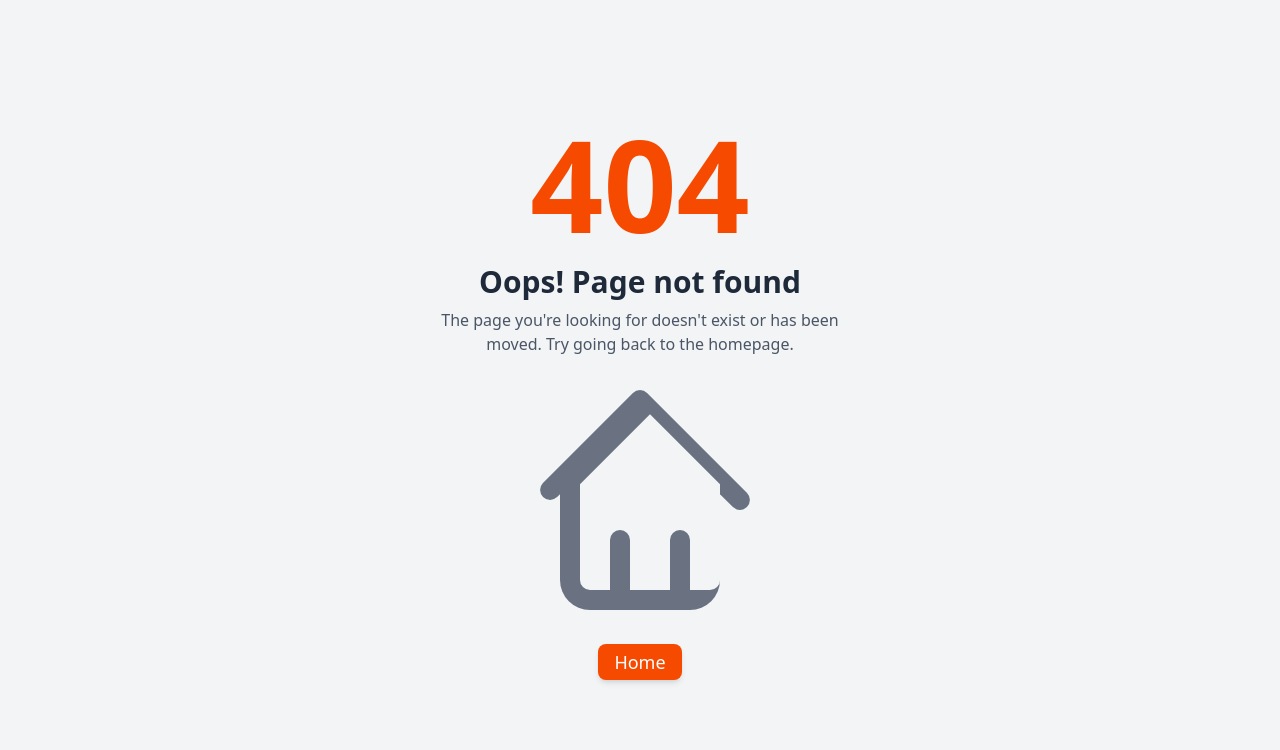
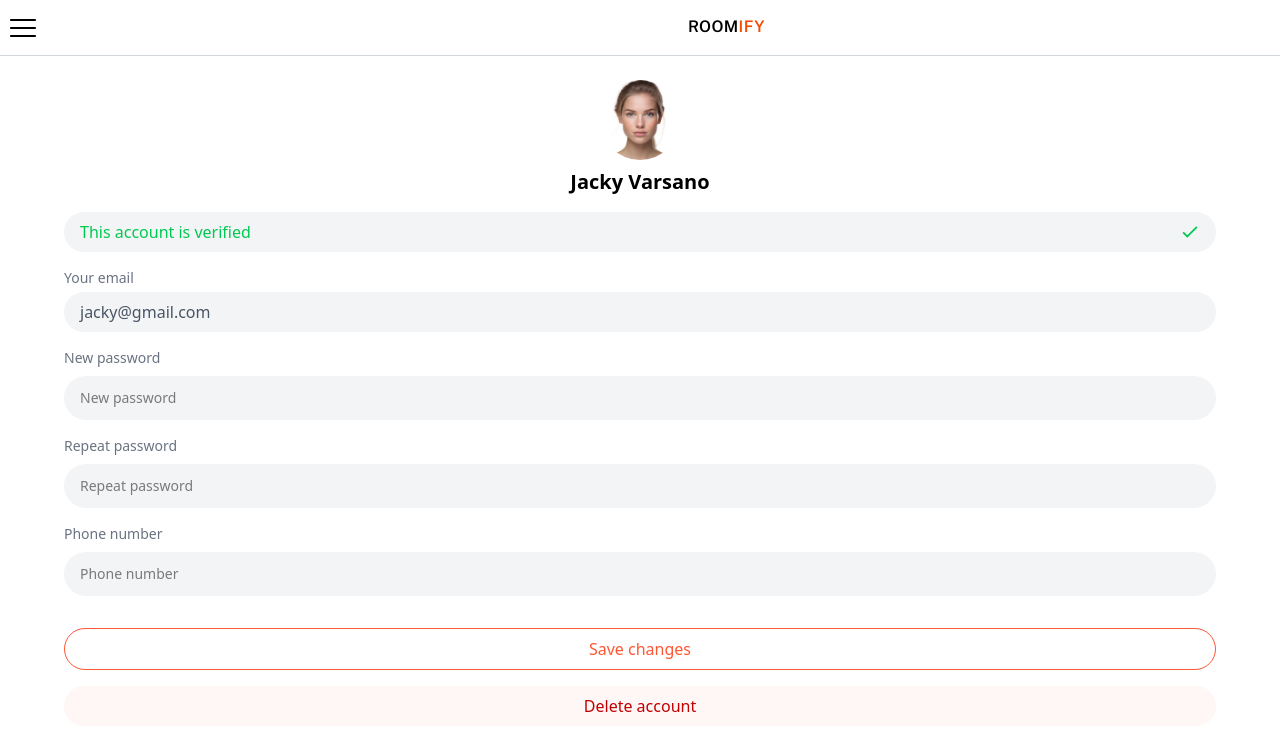
Before and after one commit to Lior-Lavon/Roomify-FE, a React (Vite) app: page /account in a window 1280 px wide. Before the commit this address had no page. Shown: the top 750 px of the page. Built offline with nearby package versions, Linux system fonts and the light colour scheme.

Commit message:
creating account view

```diff
--- a/src/App.jsx
+++ b/src/App.jsx
@@ -8,6 +8,7 @@ import {
   RenterChat,
   FavoritesView,
   ProfileView,
+  MyAccount,
 } from "./pages";
 import { useEffect, useState } from "react";
 import { getSecurityTokenFromLocalStorage } from "./utils/localStorage";
@@ -62,6 +63,7 @@ function App() {
 
           <Route path="/landing" element={<HomeView />} />
           <Route path="/profile" element={<ProfileView />} />
+          <Route path="/account" element={<MyAccount />} />
           <Route path="/favorites" element={<FavoritesView />} />
           <Route path="/chats" element={<RenterChat />} />
           <Route path="/signin" element={<SignIn />} />
--- /dev/null
+++ b/src/components/InputField/InputField.jsx
@@ -0,0 +1,23 @@
+// InputField Component
+function InputField({
+  label,
+  type = "text",
+  value = "",
+  placeholder = "",
+  isDisabled = false,
+}) {
+  return (
+    <div>
+      <label className="text-sm text-gray-500 block mb-1">{label}</label>
+      <input
+        type={type}
+        defaultValue={value}
+        placeholder={placeholder}
+        disabled={isDisabled}
+        className="w-full px-4 py-3 text-sm rounded-full bg-gray-100 focus:outline-none"
+      />
+    </div>
+  );
+}
+
+export default InputField;
--- a/src/components/TopBar/TopBar.jsx
+++ b/src/components/TopBar/TopBar.jsx
@@ -11,22 +11,22 @@ import { IoMdClose } from "react-icons/io";
 const LoginMenuItems = [
   {
     id: 1,
+    name: "My Account",
+    link: "/account",
+  },
+  {
+    id: 2,
     name: "My Profile",
     link: "/profile",
   },
   {
-    id: 2,
+    id: 3,
     name: "My Favorite",
     link: "/favorites",
   },
   {
-    id: 3,
+    id: 4,
     name: "My Properties",
-    link: "",
-  },
-  {
-    id: 4,
-    name: "Section Name",
     link: "",
   },
   // {
--- a/src/components/index.jsx
+++ b/src/components/index.jsx
@@ -17,6 +17,7 @@ import AnswerChip from "./AnswerChip/AnswerChip";
 import ShareAdvert from "./ShareAdvert/ShareAdvert";
 import ShareAdvertCard from "./RoomCard/ShareAdvertCard";
 import ChatWithOwnerTopBar from "./ChatWithOwner/ChatWithOwnerTopBar";
+import InputField from "./InputField/InputField";
 
 export {
   RoomCard,
@@ -38,4 +39,5 @@ export {
   ShareAdvert,
   ShareAdvertCard,
   ChatWithOwnerTopBar,
+  InputField,
 };
--- /dev/null
+++ b/src/pages/MyAccount/MyAccount.jsx
@@ -0,0 +1,77 @@
+import React, { useRef } from "react";
+import { InputField, TopBar } from "../../components";
+import FemaleImage from "../../assets/female.jpg";
+import { IoMdCheckmark } from "react-icons/io";
+
+const MyAccount = () => {
+  const profileImageRef = useRef();
+
+  return (
+    <div className="w-full h-screen">
+      {/* Top Div */}
+      <TopBar leftIcon="burger" />
+
+      <div className="w-[90%] mx-auto mt-6 flex flex-col gap-4 ">
+        {/* Profile Picture and Name */}
+        <div className="flex flex-col items-center" ref={profileImageRef}>
+          <img
+            src={FemaleImage}
+            alt="Profile"
+            className="w-20 h-20 object-cover rounded-full mb-2"
+          />
+          <h2 className="text-xl font-semibold">Jacky Varsano</h2>
+        </div>
+
+        {/* account verified */}
+        <div className="w-full px-4 bg-gray-100 rounded-full flex items-center justify-between text-green-500">
+          <p className="my-2">This account is verified</p>
+          <IoMdCheckmark className="w-5 h-5" />
+        </div>
+
+        {/* Email */}
+        <div className="flex flex-col">
+          <label className="text-sm text-gray-500 block mb-1">Your email</label>
+          <div className="w-full px-4 bg-gray-100 rounded-full flex items-center justify-between text-gray-600">
+            <p className="my-2">jacky@gmail.com</p>
+          </div>
+        </div>
+
+        {/* Password */}
+        <div className="flex flex-col">
+          <label className="text-sm text-gray-500 block mb-1">
+            New password
+          </label>
+          <InputField label="" placeholder="New password" type="password" />
+        </div>
+
+        {/* Password */}
+        <div className="flex flex-col">
+          <label className="text-sm text-gray-500 block mb-1">
+            Repeat password
+          </label>
+          <InputField label="" placeholder="Repeat password" type="password" />
+        </div>
+
+        {/* Phone number */}
+        <div className="flex flex-col">
+          <label className="text-sm text-gray-500 block mb-1">
+            Phone number
+          </label>
+          <InputField label="" placeholder="Phone number" type="text" />
+        </div>
+
+        {/* Save changes */}
+        <div className="w-full flex flex-col gap-4 mb-10 mt-4">
+          <button className="border border-[#ff5733] text-[#ff5733] rounded-full py-2">
+            Save changes
+          </button>
+          <button className="bg-[#fff6f6] text-[#c10002] rounded-full py-2">
+            Delete account
+          </button>
+        </div>
+      </div>
+    </div>
+  );
+};
+
+export default MyAccount;
--- a/src/pages/Profile/ProfileView.jsx
+++ b/src/pages/Profile/ProfileView.jsx
@@ -1,7 +1,7 @@
 import React, { useEffect, useRef, useState } from "react";
 import { Pencil, Check } from "lucide-react";
 import FemaleImage from "../../assets/female.jpg";
-import { RoomCardMini, TopBar } from "../../components";
+import { InputField, RoomCardMini, TopBar } from "../../components";
 import usePreventPullToRefresh from "../../utils/hooks/usePreventPullToRefresh";
 
 const ProfileView = () => {
@@ -92,39 +92,6 @@ const ProfileView = () => {
           placeholder="Enter your name"
           onChange={(val) => console.log("New value:", val)}
         />
-        {/* Update Password Section */}
-        <div className="w-full">
-          <div
-            className="flex justify-between items-center cursor-pointer"
-            onClick={togglePasswordFields}
-          >
-            <label className="text-sm text-gray-500 block mb-2">
-              Update password
-            </label>
-            <span
-              className={`transform transition-transform duration-300 ${
-                showPasswordFields ? "rotate-180" : ""
-              }`}
-            >
-              ▼
-            </span>
-          </div>
-          <div
-            className={`overflow-hidden transition-max-height duration-300 space-y-4  ${
-              showPasswordFields ? "max-h-50" : "max-h-0"
-            }`}
-          >
-            <div className="w-full p-2 border-1 border-gray-200 rounded-xl space-y-4">
-              <InputField label="" placeholder="Password" type="password" />
-              <InputField
-                label="Retype password"
-                placeholder="Password"
-                type="password"
-              />
-            </div>
-          </div>
-        </div>
-
         {/* Description */}
         <div>
           <label className="text-sm text-gray-500 block mb-1">
@@ -238,28 +205,6 @@ const ProfileView = () => {
 };
 
 export default ProfileView;
-
-// InputField Component
-function InputField({
-  label,
-  type = "text",
-  value = "",
-  placeholder = "",
-  isDisabled = false,
-}) {
-  return (
-    <div>
-      <label className="text-sm text-gray-500 block mb-1">{label}</label>
-      <input
-        type={type}
-        defaultValue={value}
-        placeholder={placeholder}
-        disabled={isDisabled}
-        className="w-full px-4 py-3 text-sm rounded-full bg-gray-100 focus:outline-none"
-      />
-    </div>
-  );
-}
 
 function InputFieldV2({
   label,
--- a/src/pages/index.jsx
+++ b/src/pages/index.jsx
@@ -6,6 +6,7 @@ import SignIn from "./SignIn/SignIn";
 import RenterChat from "./RenterChat/RenterChat";
 import FavoritesView from "./Favorites/FavoritesView";
 import ProfileView from "./Profile/ProfileView";
+import MyAccount from "./MyAccount/MyAccount";
 
 export {
   HomeView,
@@ -16,4 +17,5 @@ export {
   RenterChat,
   FavoritesView,
   ProfileView,
+  MyAccount,
 };
```
